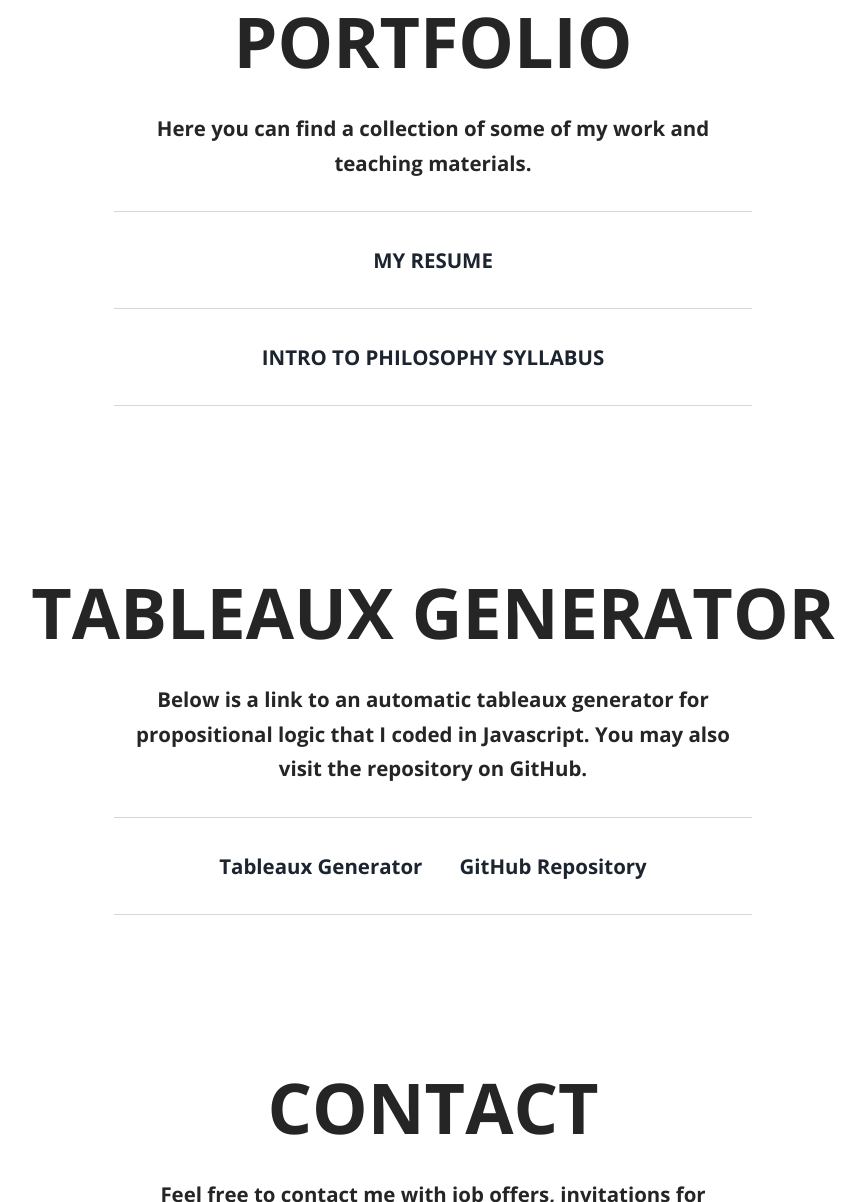
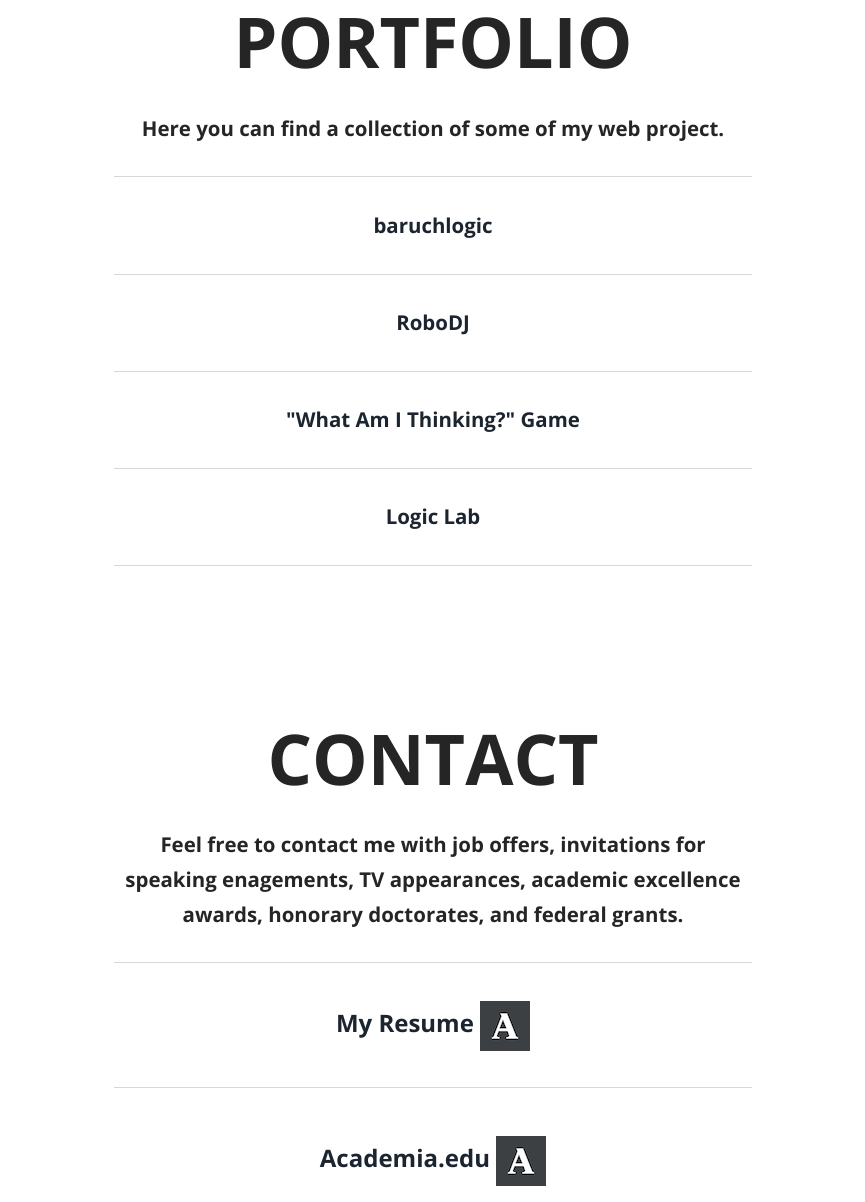
Before and after one commit to JesseRap/JesseRap.github.io, a plain HTML site: page index.html in a window 1280 px wide. Shown: the part 1598-2800 px from the top of the page, without its empty margins (207-1072 px from the left). Drawn offline with nearby package versions, Linux system fonts and the light colour scheme.

Commit message:
Update index.html

```diff
--- a/index.html
+++ b/index.html
@@ -97,7 +97,7 @@ Smartphone Compatible web template, free webdesigns for Nokia, Samsung, LG, Sony
 		 <!-- script-for-menu -->
 			<div id="banner-top" class="banner-top">
 				<h1>Jesse Rappaport</h1>
-				<h2>Programmer | Philosopher</h2>
+				<h2>Programmer, Philosopher</h2>
 				<div class="logo">
 				<a href="index.html"><img src="images/phi.png" class="img-responsive" alt=""/></a>
 				</div>
@@ -110,17 +110,18 @@ Smartphone Compatible web template, free webdesigns for Nokia, Samsung, LG, Sony
 		<div class="about-info">
 				<h3>ABOUT</h3>
 				<h4>A programmer who does philosophy. A philosopher who programs.</h4>
-				<p>I am a passionate developer who loves learning about new web development technologies. My background is in academic philosophy, so I approach coding with a philosophical mindset.</p>
+				<p>I am a passionate developer who loves learning about new web technologies.
+					My background is in academic philosophy, so I approach coding with a philosophical mindset.</p>
 		 </div>
 		   <div class="about-grids">
 		   	<div class="col-md-6 about-grid">
 		   		<h4>Programming background</h4>
-		   		<p>I am a mostly self-taught programmer with experience in JavaScript, HTML/CSS, PHP, Node, and other web development frameworks.
+		   		<p>I am a mostly self-taught programmer with experience in JavaScript, HTML/CSS, PHP, Node, Swift, and other web development frameworks.
 					I am fascinated by the study of algorithms and the development of large-scale data systems.</p>
 		   	</div>
 		   	<div class="col-md-6 about-grid">
 		   		<h4>Academic background</h4>
-		   		<p>I graduated from Swarthmore College in 2009. I am currently completing my dissertation on the philosophy of language under the advisement of Stephen Neale. I teach undergraduate philosophy at Baruch College, CUNY.</p>
+		   		<p>I graduated from Swarthmore College in 2009. I am currently completing my dissertation on the philosophy of language at The Graduate Center, CUNY, under the advisement of Stephen Neale. I teach undergraduate philosophy at Baruch College, CUNY.</p>
 		   	</div>
 		   	<div class="clearfix"> </div>
 		   </div>
@@ -132,148 +133,29 @@ Smartphone Compatible web template, free webdesigns for Nokia, Samsung, LG, Sony
 	<div class="container">
 		<div class="portfolio-info">
 				<h3>PORTFOLIO</h3>
-				<p>Here you can find a collection of some of my work and teaching materials.</p>
-                <p><a href="other-docs/Rappaport%20CV.pdf" class="hvr-bounce-to-right" target="_blank">MY RESUME</a></p>
-            <p><a href="other-docs/PHIL%202101%20Intro%20to%20Philosophy%20Syllabus.pdf" class="hvr-bounce-to-right" target="_blank">INTRO TO PHILOSOPHY SYLLABUS</a></p>
+				<p>Here you can find a collection of some of my web project.</p>
+                <p><a href="https://logic.baruchsites.com" class="hvr-bounce-to-right" target="_blank">baruchlogic</a></p>
+            <p><a href="https://gentle-bastion-34562.herokuapp.com/" class="hvr-bounce-to-right" target="_blank">RoboDJ</a></p>
+	<p><a href="https://safe-reaches-47992.herokuapp.com/" class="hvr-bounce-to-right" target="_blank">"What Am I Thinking?" Game</a></p>
+	<p><a href="http://jesserap.github.io/Logic-Lab/" class="hvr-bounce-to-right" target="_blank">Logic Lab</a></p>
 		 </div>
     </div>
 </div>
 
 <!--portfolio-->
-<!--tableaux-->
-<div id="tableaux" class="portfolio">
-	<div class="container">
-		<div class="portfolio-info">
-				<h3>TABLEAUX GENERATOR</h3>
-				<p>Below is a link to an automatic tableaux generator for propositional logic that I coded in Javascript. You may also visit the repository on GitHub.</p>
-                <p><a href="http://jesserap.github.io/Logic-Lab">Tableaux Generator &nbsp;&nbsp;</a>
-                    <a href="https://github.com/JesseRap/Logic-Lab">&nbsp;&nbsp; GitHub Repository</a></p>
-		 </div>
-    </div>
-</div>
 
-<!--tableaux-->
-<!--services-->
-    <!--
-<div id="services" class="services">
-	<div class="container">
-		<div class="services-info">
-				<h3>SERVICES</h3>
-				<p>Lorem ipsum dolor sit amet, consectetur adispicing elit, sed do eiusmod
-                   tempor incidunt ut labore et dolore magna aliqua.</p>
-		 </div>
-		 <div class="services-info-bottom">
-				<h4>Logo design</h4>
-				<p>Lorem ipsum dolor sit amet, consectetur adipisicing elit, sed do eiusmod tempor incididunt
-				   ut labore et dolore magna aliqua. Ut enim ad minim veniam, quis nostrud exercitation
-				   ullamco laboris nisi ut aliquip ex ea commodo consequat.</p>
-		 </div>
-			<div class="pricing-grids">
-						<div class="col-md-6 pricing-grid">
-								<div class="price-bg">
-									<p class="price-label-1">$10</p>
-									<p class="price-label-11">/ Icon Logo</p>
-										<ul class="count">
-											<li>1 Simple Logo</li>
-											<li>Completely customised</li>
-											<li>Fully vectored</li>
-											<li>Multiple formats</li>
-										</ul>
-										<div class="price-button">
-											<a href="#" class="hvr-shutter-in-vertical">BUY NOW</a>
-										</div>
-								</div>
-						</div>
-						<div class="col-md-6 pricing-grid">
-								<div class="price-bg">
-										<p class="price-label-2">$5</p>
-										<p class="price-label-22">/ Simple Logo</p>
-									<ul class="count">
-										<li>24/7 Tech Support</li>
-										<li>Advanced Options</li>
-										<li>200GB Storage</li>
-										<li>3GB BandWidth</li>
-									</ul>
-									  <div class="price-button">
-										<a href="#" class="hvr-shutter-in-vertical">BUY NOW</a>
-									</div>
-								</div>
-						</div>
-				       <div class="clearfix"> </div>
-		  </div>
-		  <div class="pricing-data">
-				<h4>Social media design</h4>
-				<p>Lorem ipsum dolor sit amet, consectetur adipisicing elit, sed do eiusmod tempor incididunt
-					ut labore et dolore magna aliqua. Ut enim ad minim veniam, quis nostrud exercitation
-					 ullamco laboris nisi ut aliquip ex ea commodo consequat.</p>
-		 </div>
-		 		<div class="col-md-4 pricing-grid">
-					<div class="price-bg">
-						<p class="price-label-2">$18</p>
-						<p class="price-label-22">/ Social Media Pack</p>
-						<ul class="count">
-							<li>24/7 Tech Support</li>
-							<li>Advanced Options</li>
-							<li>200GB Storage</li>
-							<li>3GB BandWidth</li>
-						</ul>
-						<div class="price-button">
-							<a href="#" class="hvr-shutter-in-vertical">BUY NOW</a>
-						</div>
-					</div>
-				</div>
-				<div class="col-md-4 pricing-grid">
-					<div class="price-bg">
-						<p class="price-label-2">$10</p>
-						<p class="price-label-22">/ Twitter Layout</p>
-						<ul class="count">
-							<li>24/7 Tech Support</li>
-							<li>Advanced Options</li>
-							<li>200GB Storage</li>
-							<li>3GB BandWidth</li>
-						</ul>
-						<div class="price-button">
-							<a href="#" class="hvr-shutter-in-vertical">BUY NOW</a>
-						</div>
-					</div>
-				</div>
-				<div class="col-md-4 pricing-grid">
-					<div class="price-bg">
-						<p class="price-label-2">$10</p>
-						<p class="price-label-22">/ YouTube Layout</p>
-						<ul class="count">
-							<li>24/7 Tech Support</li>
-							<li>Advanced Options</li>
-							<li>200GB Storage</li>
-							<li>3GB BandWidth</li>
-						</ul>
-						<div class="price-button">
-							<a href="#" class="hvr-shutter-in-vertical">BUY NOW</a>
-						</div>
-					</div>
-				</div>
-	</div>
-</div>
--->
-<!--/services-->
 <!--contact-->
 <div id="contact" class="contact">
 	<div class="container">
 		<div class="contact-info">
 				<h3>CONTACT</h3>
 				<p>Feel free to contact me with job offers, invitations for speaking enagements, TV appearances, academic excellence awards, honorary doctorates, and federal grants.</p>
-            <p class='pDiff'><a href='https://gc-cuny.academia.edu/JesseRappaport'>Academia.edu</a> <a href="https://gc-cuny.academia.edu/JesseRappaport"><img src="images/academia-icon2.png"></a></p>
+
+			<p class='pDiff'><a href='https://drive.google.com/open?id=1E-niAw2EFbFM9xFDKS0A7CYAXPVO8iQE'>My Resume</a> <a href="https://gc-cuny.academia.edu/JesseRappaport"><img src="images/academia-icon2.png"></a></p>
+			<p class='pDiff'><a href='https://gc-cuny.academia.edu/JesseRappaport'>Academia.edu</a> <a href="https://gc-cuny.academia.edu/JesseRappaport"><img src="images/academia-icon2.png"></a></p>
             <p class='pDiff'><a href="https://gc-cuny.academia.edu/JesseRappaport"><img src="images/linked-in-logo.png"></a><a href='https://www.linkedin.com/in/jesserappaport'>LinkedIn.com</a></p>
 		 </div>
-        <!--
-		 <div class="contact-form">
-		 	<form>
-					<input type="text" class="text" value="Full Name*" onfocus="this.value = '';" onblur="if (this.value == '') {this.value = 'Full Name*';}" >
-					<input type="text" class="text" value="Email Address*" onfocus="this.value = '';" onblur="if (this.value == '') {this.value = 'Email Address*';}" >
-					 <textarea value="Your Message*:" onfocus="this.value = '';" onblur="if (this.value == '') {this.value = 'Your Message*';}">Your Message*</textarea>
-			</form>
-		 </div>
--->
+
 		 <div class="contact-details">
 		 	<h4>Contact details</h4>
 		 	<a href="mailto:jessetherappaport@gmail.com">jessetherappaport@gmail.com</a>
```
